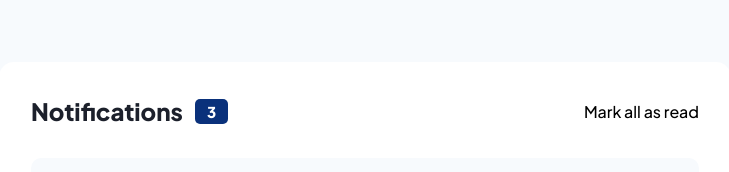
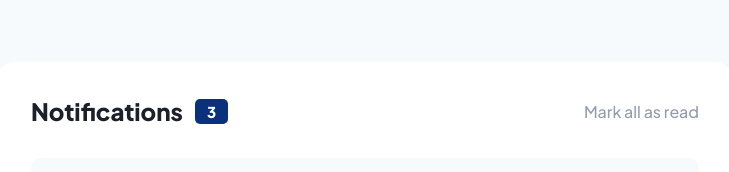
Before and after one commit to akshay63/notifications-page, a plain HTML site: page index.html in a window 1280 px wide. Shown: the top 172 px of the page, without its empty margins (275-1004 px from the left). Drawn offline with Linux system fonts and the light colour scheme.

Commit message:
Updated ReadMe file

```diff
--- a/style.css
+++ b/style.css
@@ -104,6 +104,10 @@ ul {
   display: flex;
   align-items: center;
   justify-content: center;
+}
+
+.title .markBtn {
+  color: var(--color-sec-gray-blue);
 }
 
 .notification {
```
Also changed, not shown: 1 other file.
